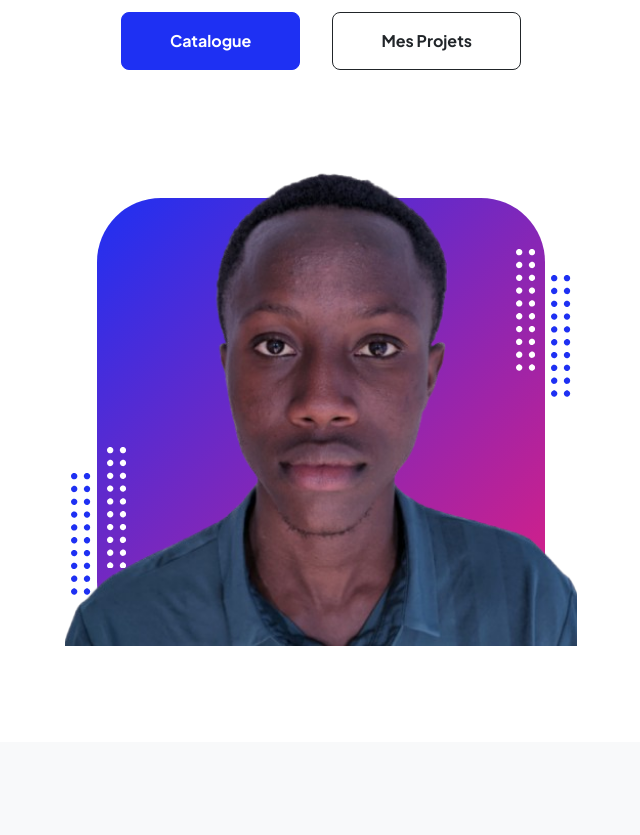
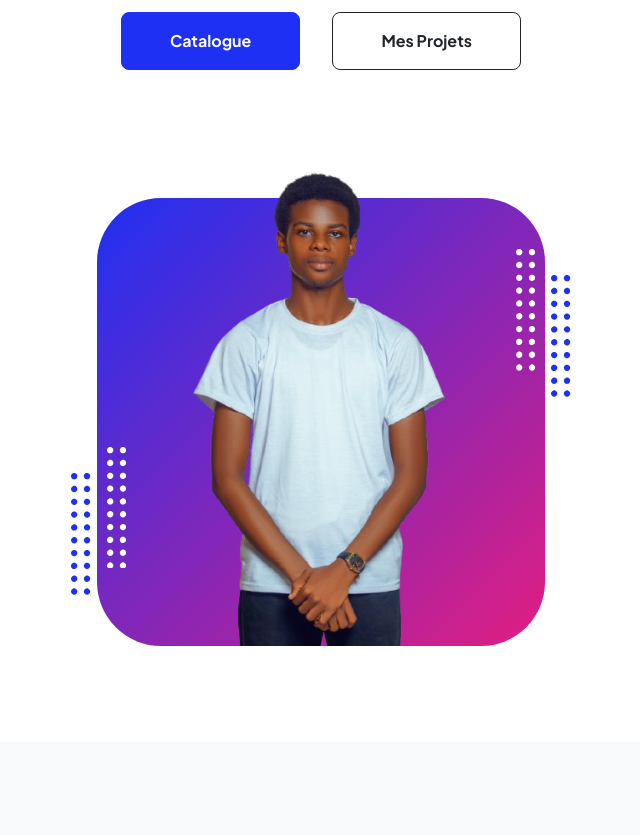
Before and after one commit to AHIABOREmmanuel/ArtWorkByVikah, an Angular app: page / in a window 1280 px wide. Shown: the part 400-1235 px from the top of the page, without its empty margins (319-959 px from the left). Built offline with nearby package versions, Linux system fonts and the light colour scheme.

Commit message:
modification

```diff
--- a/src/app/body/body.component.html
+++ b/src/app/body/body.component.html
@@ -22,7 +22,7 @@
                         <div class="profile bg-gradient-primary-to-secondary">
                             <!-- TIP: For best results, use a photo with a transparent background like the demo example below-->
                             <!-- Watch a tutorial on how to do this on YouTube (link)-->
-                            <img class="profile-img" src="assets/profile.png" alt="..." />
+                            <img class="profile-img" src="assets/34.png" alt="..." />
                             <div class="dots-1">
                                 <!-- SVG Dots-->
                                 <svg version="1.1" xmlns="http://www.w3.org/2000/svg" xmlns:xlink="http://www.w3.org/1999/xlink" x="0px" y="0px" viewBox="0 0 191.6 1215.4" style="enable-background: new 0 0 191.6 1215.4" xml:space="preserve">
--- a/src/index.html
+++ b/src/index.html
@@ -7,7 +7,7 @@
     <meta name="author" content="" />
     <title>ArtWork By Vikah</title>
     <!-- Favicon-->
-    <link rel="icon" type="image/x-icon" href="assets/profile.png" />
+    <link rel="icon" type="image/x-icon" href="assets/34.png" />
     <!-- Custom Google font-->
     <link rel="preconnect" href="https://fonts.googleapis.com" />
     <link rel="preconnect" href="https://fonts.gstatic.com" crossorigin />
```
Also changed, not shown: public/assets/34.png (added), 1 other file (tests, documents, lock files or other folders).
